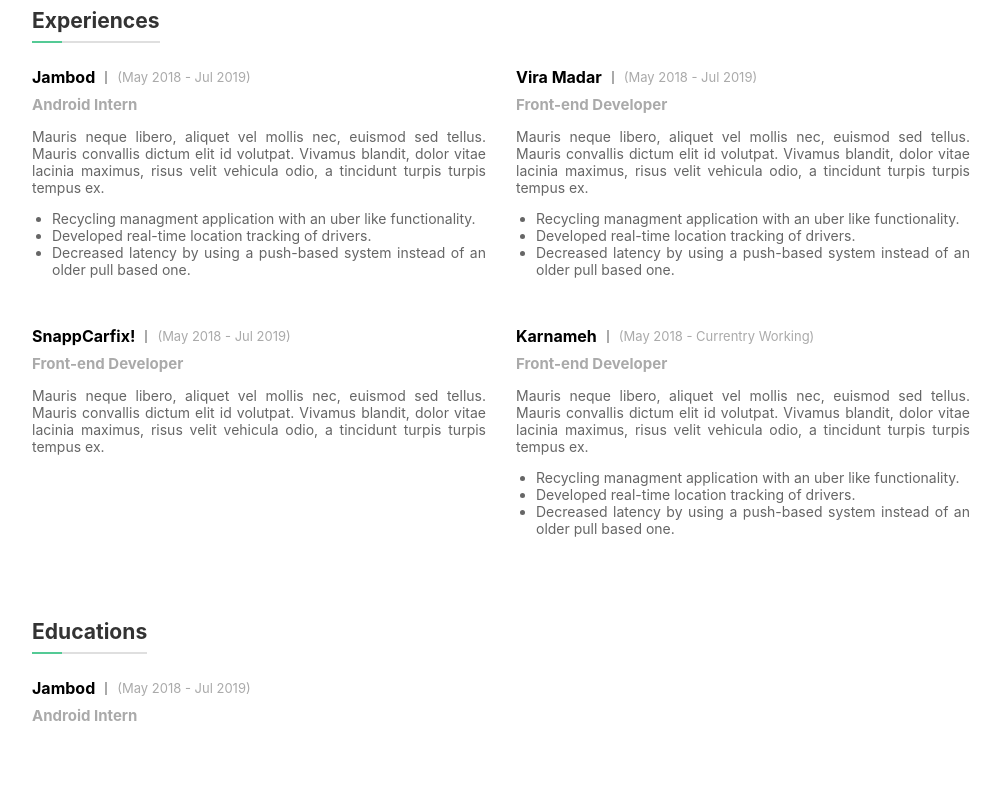
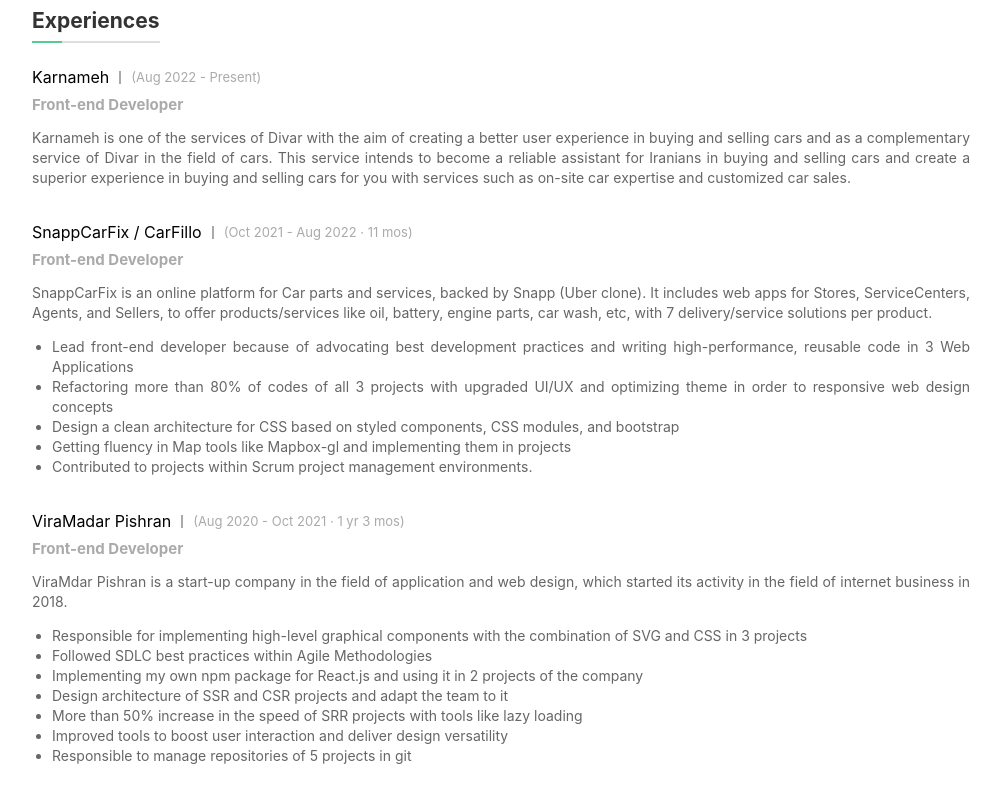
Before and after one commit to mehran79sadeghi2/Resume, a React (Create React App) app: page / in a window 1280 px wide. Shown: the part 800-1600 px from the top of the page, without its empty margins (139-1140 px from the left). Built offline with nearby package versions, Linux system fonts and the light colour scheme.

Commit message:
fix: sizes

```diff
--- a/src/constants.json
+++ b/src/constants.json
@@ -1,59 +1,64 @@
 {
-  "full_name": "Mehran Sadeghi",
+  "full_name": "MEHRAN SADEGHI",
   "profession": "Front-end Developer",
   "social_networks": {
     "linkedin": "https://www.linkedin.com/in/mehran-sadeghi",
     "github": "https://github.com/mehran79sadeghi2"
   },
   "avatar": "https://www.archiefoundationhome.org.uk/wp-content/uploads/2020/05/profile-photo-social-media.jpg",
-  "description": "Fusce tempor magna mi, non egestas velit ultricies nec. Aenean convallis, risus non condimentum gravida, odio mauris ullamcorper felis, ut venenatis purus ex eu mi. Quisque imperdiet lacinia urna, a placerat sapien pretium eu.",
+  "description": "I'm a Web Developer, currently working as Front-end Developer at Karnameh, an online platform for buying and selling cars (backed by Divar). I have around 3 years of experience in software development. My aim is to enhance user experience and create new values in addition to delivering a clean scalable code, by being closely in touch with the end-users.",
   "resume_link": "https://images.nightcafe.studio//assets/profile.png?tr=w-1600,c-at_max",
   "experiences": [
     {
-        "company": "Jambod",
-        "date": "May 2018 - Jul 2019",
-        "profession": "Android Intern",
-        "description": "Mauris neque libero, aliquet vel mollis nec, euismod sed tellus. Mauris convallis dictum elit id volutpat. Vivamus blandit, dolor vitae lacinia maximus, risus velit vehicula odio, a tincidunt turpis turpis tempus ex.",
+      "company": "Karnameh",
+      "date": "Aug 2022 - Present",
+      "profession": "Front-end Developer",
+      "description": "Karnameh is one of the services of Divar with the aim of creating a better user experience in buying and selling cars and as a complementary service of Divar in the field of cars. This service intends to become a reliable assistant for Iranians in buying and selling cars and create a superior experience in buying and selling cars for you with services such as on-site car expertise and customized car sales."
+    },
+    {
+      "company": "SnappCarFix / CarFillo",
+      "date": "Oct 2021 - Aug 2022 · 11 mos",
+      "profession": "Front-end Developer",
+      "description": "SnappCarFix is an online platform for Car parts and services, backed by Snapp (Uber clone). It includes web apps for Stores, ServiceCenters, Agents, and Sellers, to offer products/services like oil, battery, engine parts, car wash, etc, with 7 delivery/service solutions per product.",
       "bullets": [
-          "Recycling managment application with an uber like functionality.",
-          "Developed real-time location tracking of drivers.",
-          "Decreased latency by using a push-based system instead of an older pull based one."
+        "Lead front-end developer because of advocating best development practices and writing high-performance, reusable code in 3 Web Applications",
+        "Refactoring more than 80% of codes of all 3 projects with upgraded UI/UX and optimizing theme in order to responsive web design concepts",
+        "Design a clean architecture for CSS based on styled components, CSS modules, and bootstrap",
+        "Getting fluency in Map tools like Mapbox-gl and implementing them in projects",
+        "Contributed to projects within Scrum project management environments."
       ]
     },
     {
-        "company": "Vira Madar",
-        "date": "May 2018 - Jul 2019",
+      "company": "ViraMadar Pishran",
+      "date": "Aug 2020 - Oct 2021 · 1 yr 3 mos",
       "profession": "Front-end Developer",
-        "description": "Mauris neque libero, aliquet vel mollis nec, euismod sed tellus. Mauris convallis dictum elit id volutpat. Vivamus blandit, dolor vitae lacinia maximus, risus velit vehicula odio, a tincidunt turpis turpis tempus ex.",
+      "description": "ViraMdar Pishran is a start-up company in the field of application and web design, which started its activity in the field of internet business in 2018.",
       "bullets": [
-          "Recycling managment application with an uber like functionality.",
-          "Developed real-time location tracking of drivers.",
-          "Decreased latency by using a push-based system instead of an older pull based one."
+        "Responsible for implementing high-level graphical components with the combination of SVG and CSS in 3 projects",
+        "Followed SDLC best practices within Agile Methodologies",
+        "Implementing my own npm package for React.js and using it in 2 projects of the company",
+        "Design architecture of SSR and CSR projects and adapt the team to it",
+        "More than 50% increase in the speed of SRR projects with tools like lazy loading",
+        "Improved tools to boost user interaction and deliver design versatility",
+        "Responsible to manage repositories of 5 projects in git"
       ]
     },
     {
-        "company": "SnappCarfix!",
-        "date": "May 2018 - Jul 2019",
-        "profession": "Front-end Developer",
-        "description": "Mauris neque libero, aliquet vel mollis nec, euismod sed tellus. Mauris convallis dictum elit id volutpat. Vivamus blandit, dolor vitae lacinia maximus, risus velit vehicula odio, a tincidunt turpis turpis tempus ex."
-    },
-    {
-        "company": "Karnameh",
-        "date": "May 2018 - Currentry Working",
-        "profession": "Front-end Developer",
-        "description": "Mauris neque libero, aliquet vel mollis nec, euismod sed tellus. Mauris convallis dictum elit id volutpat. Vivamus blandit, dolor vitae lacinia maximus, risus velit vehicula odio, a tincidunt turpis turpis tempus ex.",
+      "company": "Jambod",
+      "date": "Jul 2019 - Oct 2019 · 4 mos",
+      "profession": "Android Intern",
+      "description": "Recycling management application with an uber like functionality.",
       "bullets": [
-          "Recycling managment application with an uber like functionality.",
         "Developed real-time location tracking of drivers.",
-          "Decreased latency by using a push-based system instead of an older pull based one."
+        "Decreased latency by using a push-based system instead of an older pull based one"
       ]
     }
   ],
   "educations": [
     {
-        "academy": "Jambod",
-        "date": "May 2018 - Jul 2019",
-        "major": "Android Intern"
+      "academy": "Lorestan University, Iran",
+      "date": "Bachelor",
+      "major": "Software Engineering"
     }
   ],
   "colors": {
--- a/src/views/pages/Home/components/Hero/Hero.module.scss
+++ b/src/views/pages/Home/components/Hero/Hero.module.scss
@@ -83,7 +83,7 @@
     }
   }
 
-  @media screen and (max-width: 760px) {
+  @media screen and (max-width: 820px) {
     flex-direction: column;
 
     .ContentContainer {
--- a/src/views/pages/Home/components/Hero/components/Contents/Contents.module.scss
+++ b/src/views/pages/Home/components/Hero/components/Contents/Contents.module.scss
@@ -128,7 +128,7 @@
     }
   }
 
-  @media screen and (max-width: 760px) {
+  @media screen and (max-width: 820px) {
     margin-left: 0;
     margin-top: 35px;
     align-items: center;
--- a/src/views/pages/Home/components/Hero/components/ProfilePicture/index.jsx
+++ b/src/views/pages/Home/components/Hero/components/ProfilePicture/index.jsx
@@ -70,6 +70,8 @@
   const [loadError, setLoadError] = useState(false);
   const [loading, setLoading] = useState(true);
 
+  console.log(loading); // eslint-disable-line
+
   function onErrorHandler() {
     setLoadError(true);
     setLoading(false);
@@ -94,7 +96,7 @@
             alt='avatar'
             className={styles.Image}
           />
-          <div className={`${styles.Loading} ${loading ? styles.Show : ''}`} />
+          <div className={`${styles.Loading} ${loading ? styles['Loading--show'] : ''}`} />
         </div>
       </div>
 
--- a/src/views/shared-components/Button/index.jsx
+++ b/src/views/shared-components/Button/index.jsx
@@ -7,11 +7,12 @@
 
   const ButtonComponent = styled[as]`
     box-shadow: 0 10px 10px -8px rgba(0, 0, 0, 0.22);
-    height: 43px;
+    height: 37px;
     border: 2px solid var(--primary);
     display: flex;
     flex-direction: row;
     justify-content: center;
+    white-space: nowrap;
     align-items: center;
     border-radius: 100vmax;
     padding: 0 30px;
--- a/src/views/shared-components/SectionTemplate/SectionTemplate.module.scss
+++ b/src/views/shared-components/SectionTemplate/SectionTemplate.module.scss
@@ -22,7 +22,7 @@
 
     .ExperienceItemContainer {
       margin-bottom: 10px;
-      width: 50%;
+      width: 100%;
       padding-right: 15px;
       padding-left: 15px;
       display: flex;
@@ -47,9 +47,10 @@
         align-items: center;
         text-align: left;
 
-        h4.Company {
+
+        .Company {
           font-size: 16px;
-          text-align: right;
+          text-align: left;
           margin-top: 0;
           margin-bottom: 0;
         }
@@ -64,6 +65,21 @@
         .Date {
           font-size: 13px;
           color: var(--text-3);
+          text-align: left;
+        }
+
+        @media screen and (max-width: 400px) {
+          flex-direction: column;
+          justify-content: flex-start;
+          align-items: flex-start;
+
+          .VSeprator {
+            display: none;
+          }
+
+          .Date {
+            margin-top: 8px;
+          }
         }
       }
 
@@ -78,14 +94,18 @@
         font-size: 14px;
         color: var(--text-2);
         text-align: justify;
+        margin-bottom: 0;
+        line-height: 20px;
       }
 
       .UlContainer {
         color: var(--text-2);
+        line-height: 20px;
         font-size: 14px;
         text-align: justify;
         padding-left: 20px;
-        margin-top: 0;
+        margin-top: 14px;
+        margin-bottom: 0;
       }
     }
   }
--- a/src/views/shared-components/SectionTemplate/index.jsx
+++ b/src/views/shared-components/SectionTemplate/index.jsx
@@ -10,12 +10,12 @@
   function renderSectionItem(dataItem) {
     return (
       <div key={dataItem.itemTitle} className={styles.ExperienceItemContainer}>
-        <div className={styles.TitleRow}>
+        <span className={styles.TitleRow}>
           {Boolean(dataItem.itemTitle) && (
-            <h4 className={styles.Company}>
+            <span className={styles.Company}>
               {dataItem.itemTitle}
               {' '}
-            </h4>
+            </span>
           )}
           {dataItem.secondItemtitle && (
             <>
@@ -27,7 +27,7 @@
               </span>
             </>
           )}
-        </div>
+        </span>
         {Boolean(dataItem.itemSubtitle) && (
           <h5 className={styles.Profession}>{dataItem.itemSubtitle}</h5>
         )}
```
Also changed, not shown: src/views/pages/Home/components/Hero/components/ProfilePicture/ProfilePicture.module.scss (+5 -2 lines). Lines whose indentation alone changed are shown as unchanged.
